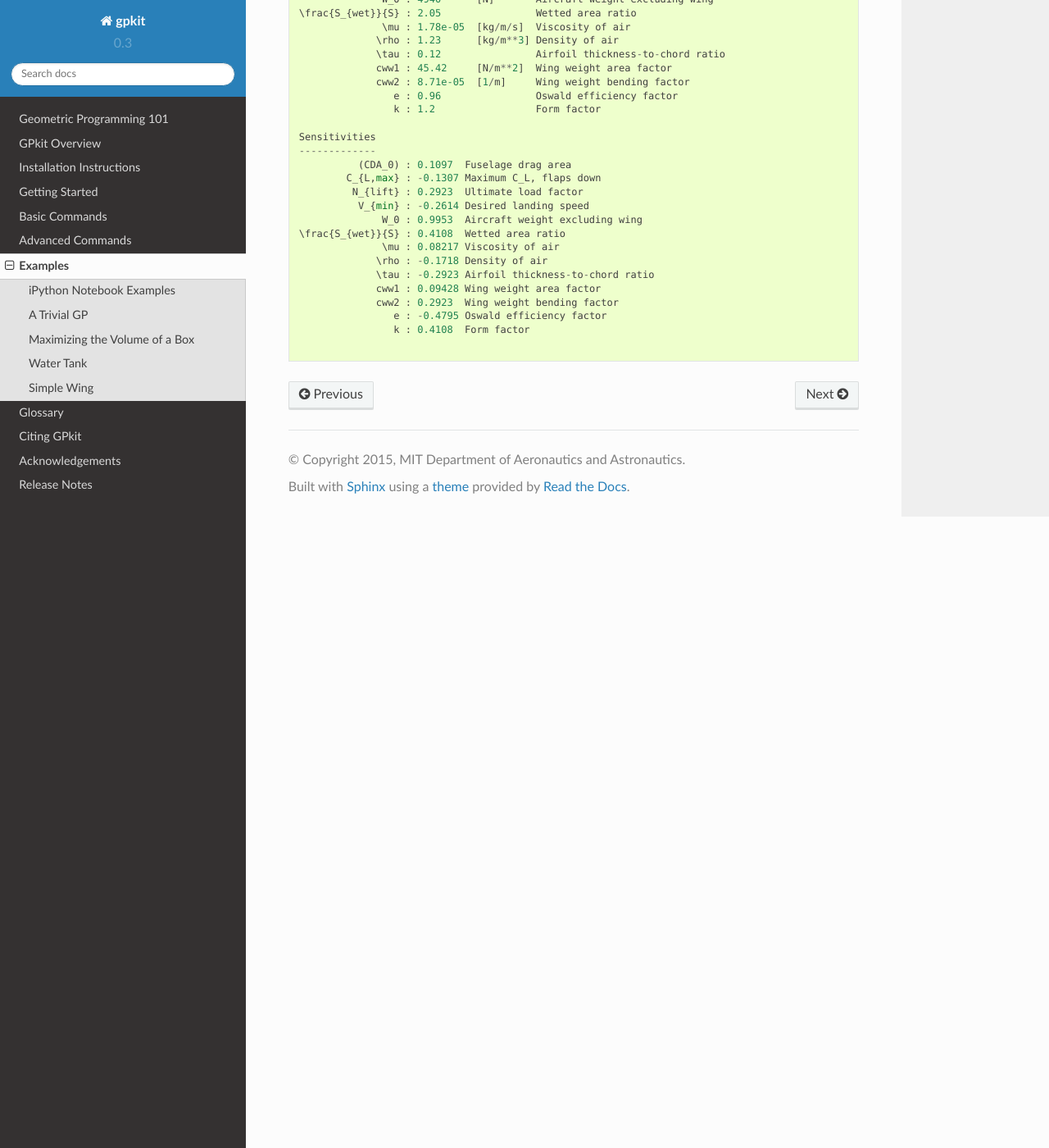
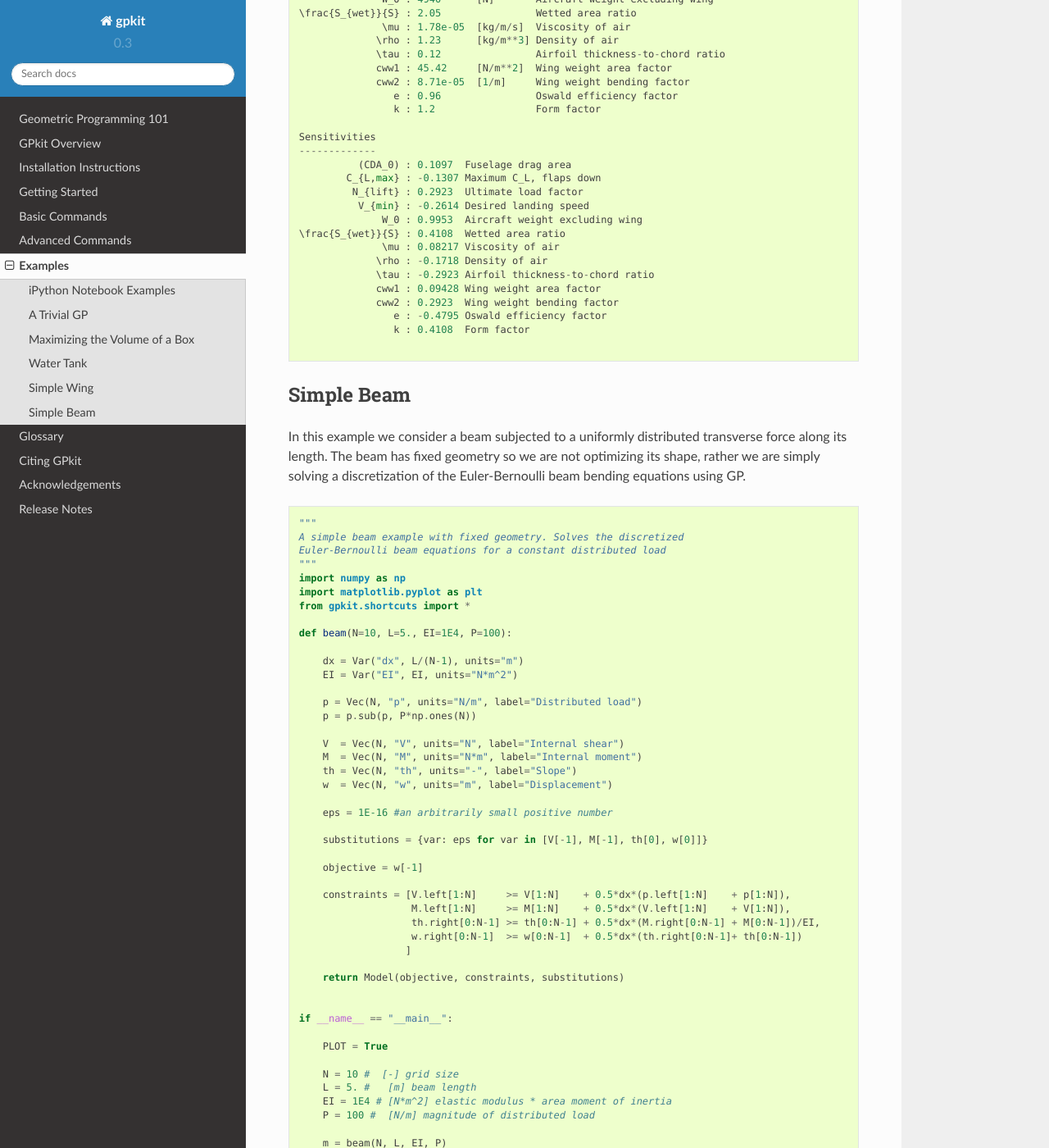
Before and after one commit to convexengineering/gpkit, a Sphinx documentation site: the page built from docs/source/examples.rst, in a window 1280 px wide and 1400 px high, scrolled down 4500 px. Shown: the whole window at 82% size. Built offline with Sphinx 7.4.7 and the Read the Docs theme 2.0.0, drawn with Linux system fonts in a browser that asks for light colours; some of the changed text lies outside the part shown.

Commit message:
adds beam examples to rtfd (2)

```diff
--- a/docs/source/examples.rst
+++ b/docs/source/examples.rst
@@ -48,6 +48,22 @@ The output is
 
 .. literalinclude:: examples/simple_wing_output.txt
 
+Simple Beam
+===========
+In this example we consider a beam subjected to a uniformly distributed transverse force along its length. The beam has fixed geometry so we are not optimizing its shape, rather we are simply solving a discretization of the Euler-Bernoulli beam bending equations using GP.
+
+.. literalinclude:: examples/beam.py
+
+The output is
+
+.. literalinclude:: examples/beam_output.txt
+
+By plotting the deflection, we can see that the agreement between the analytical solution and the GP solution is good.
+
+.. figure:: examples/beam.png
+   :width: 500 px
+   :align: center
+
 .. Comments:
 
 ..
--- a/docs/source/examples/beam.py
+++ b/docs/source/examples/beam.py
@@ -53,8 +53,13 @@ if __name__ == "__main__":
     assert max(abs(w_gp - w_exact)) <= 1e-2
 
     if PLOT:
-        plt.plot(x, w_gp, 'k', x, w_exact, 'b')
-        plt.xlabel('x')
-        plt.ylabel('Deflection')
+        x_exact = np.linspace(0, L, 1000)
+        w_exact =  P/(24.*EI)* x_exact**2 * (x_exact**2  - 4*L*x_exact + 6*L**2)
+        plt.plot(x, w_gp, color='red', linestyle='solid', marker='^',
+                markersize=8)
+        plt.plot(x_exact, w_exact, color='blue', linestyle='dashed')
+        plt.xlabel('x [m]')
+        plt.ylabel('Deflection [m]')
         plt.axis('equal')
+        plt.legend(['GP solution', 'Analytical solution'])
         plt.show()
```
